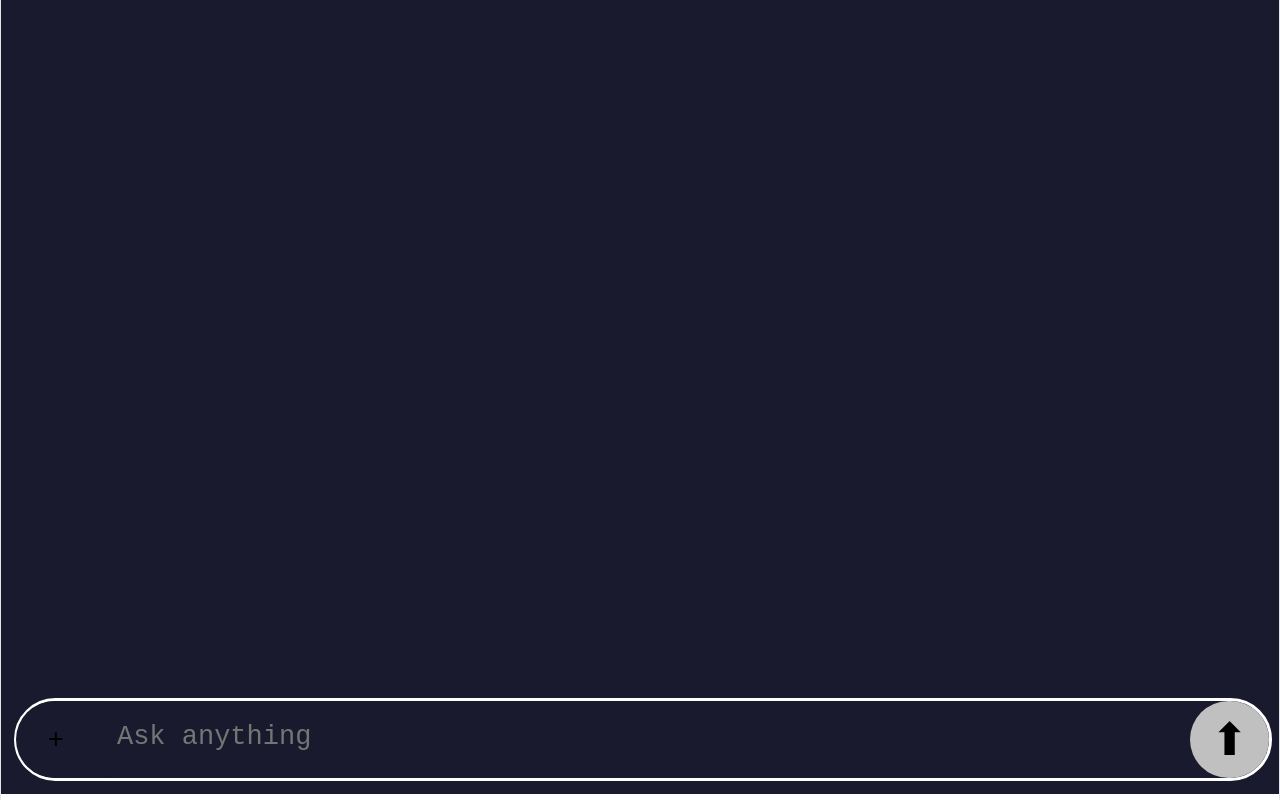
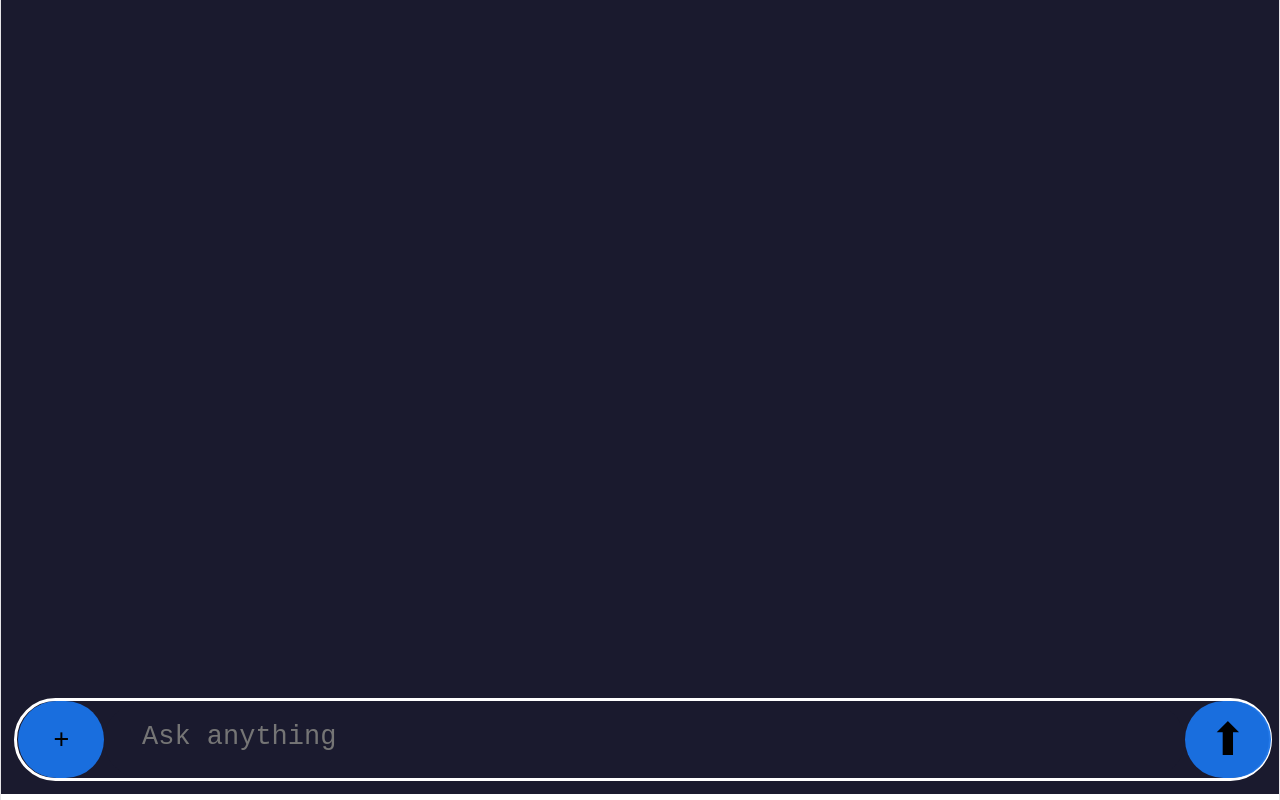
Before and after one commit to OKAct/Karnam, a React (Vite) app in the folder Karnam-front/: page / in a window 1280 px wide. Built offline with nearby package versions, Linux system fonts and the light colour scheme.

Commit message:
Drag and drop ui working testing with server just left

```diff
--- a/Karnam-front/src/App.css
+++ b/Karnam-front/src/App.css
@@ -46,9 +46,9 @@ html,body,#root{
 
 .chatarea{
   position:relative;
-  left:5%;
+  left:7%;
   height:70%;
-  width:95%;
+  width:85%;
   font-size:150%;
   padding-top:1.5%;
   border-radius:10vh;
@@ -62,13 +62,32 @@ html,body,#root{
   outline:none;
 }
 
+.chatarea_on_upload{
+
+  display:flex;
+  align-items:center;
+  bottom:1%;
+  right:0.3%;
+  justify-content:center;
+  position:fixed;
+  height:30%;
+  width:96%;
+  font-size:150%;
+  padding-top:1.5%;
+  border-radius:4vh;
+  padding-left:3%;
+  background-color: rgba(26,115,232,1);
+
+}
 
 .send{
+  position:relative;
+  left:7%;
   height:100%;
   width:7%;
   font-size:150%;
   border-radius:50vh;
-  background-color:#C0C0C0;
+  background-color: rgba(26,115,232,0.95);
   border:1px #1a1a2e;
   font-size:250%;
 }
@@ -120,11 +139,11 @@ html,body,#root{
 .file_input{
 
   position:relative;
-  right:87.4%;
+  right:93%;
   height:100%;
   width:7%;
   border-radius:100vh;
-  background-color:#1a1a2e;
+  background-color: rgba(26,115,232,0.95);
   font-size:150%;
   border:0;
 }
--- a/Karnam-front/src/App.jsx
+++ b/Karnam-front/src/App.jsx
@@ -13,11 +13,11 @@ function App() {
   const [bool,updateBool]=useState([]);
   const [url,getUrl]=useState([]);
   const [messages ,setMessages]=useState([]);
+  const [bl,updatebl]=useState(true);
 
 
 
   const formData = new FormData();
-
 
 
 
@@ -80,13 +80,14 @@ function App() {
 
     <div className="chatdiv">
 
+    <PromptArea GetText={(e)=>{getText(e,getData);}} onDragOver={(e)=>{getFile(e);updatebl(false);}} onDrop={(e)=>{returnFile(e,formData);updatebl(true)}} onDragLeave={(e)=>{updatebl(true)}} me={bl}/>
+
+    <SendButton sentMessage={()=>addMessage(data,true,setMessages)} stream={()=>stream(data)}/>
 
 
-    <PromptArea GetText={(e)=>{getText(e,getData)}} onDragOver={(e)=>{getFile(e)}} onDrop={(e)=>{returnFile(e,formData)}}/>
 
-    <FileUpload />
+    <FileUpload/>
 
-    <SendButton sentMessage={()=>addMessage(data,true,setMessages)} stream={()=>stream(data)}/>
 
     </div>
 
--- a/Karnam-front/src/components/PromptArea.jsx
+++ b/Karnam-front/src/components/PromptArea.jsx
@@ -1,9 +1,24 @@
 
 
-const PromptArea=({GetText,onDragOver,onDrop})=>{
+const PromptArea=({GetText,onDragOver,onDrop,me,onDragLeave})=>{
+
+  const donot=(e)=>{
+
+    e.preventDefault();
+  }
 
   return(
-    <textarea className="chatarea" onDragOver={onDragOver} onDrop={onDrop} placeholder="Ask anything" onChange={GetText}></textarea>
+
+    me?(
+    <textarea className="chatarea" onDragOver={onDragOver} onDrop={onDrop} onDragLeave={onDragLeave} placeholder="Ask anything" onChange={GetText} ></textarea>
+    )
+    :
+    <>
+    <textarea className="chatarea"  onDrop={onDrop} onDragLeave={onDragLeave} onChange={GetText}></textarea>
+    <div className="chatarea_on_upload" onDrop={onDrop} onDragLeave={onDragLeave} onDragOver={onDragOver}> Upload</div>
+
+
+    </>
   );
 };
 
--- a/Karnam-front/src/components/handler.jsx
+++ b/Karnam-front/src/components/handler.jsx
@@ -20,6 +20,7 @@ export const getFile=(e)=>{
 export const returnFile=(e,formData)=>{
 
   e.preventDefault();
+  console.log("hello");
   const file= e.dataTransfer.files;
 
   formData.append("img",file);
```
Also changed, not shown: Karnam-front/src/components/DragUi.jsx (added, +12 -0 lines).
